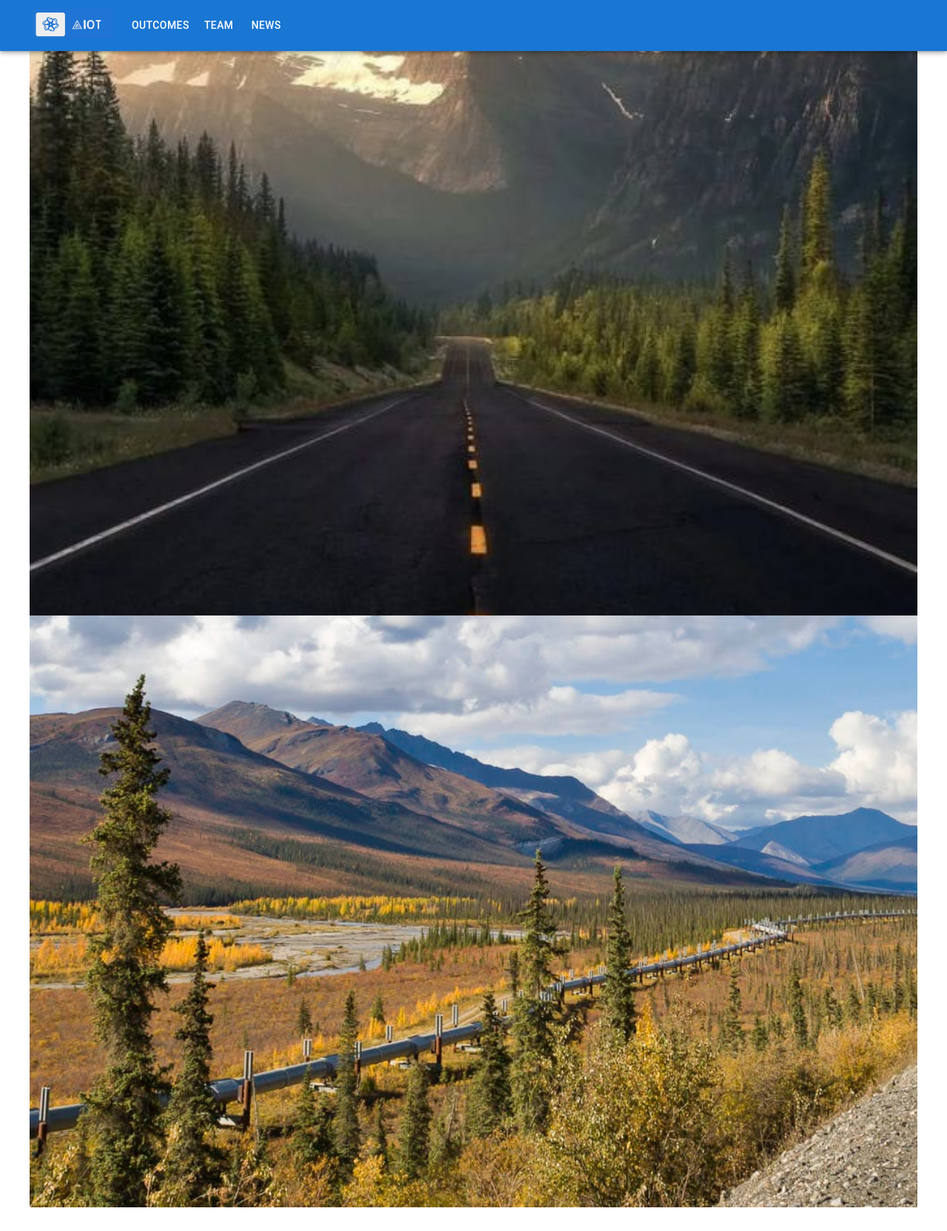
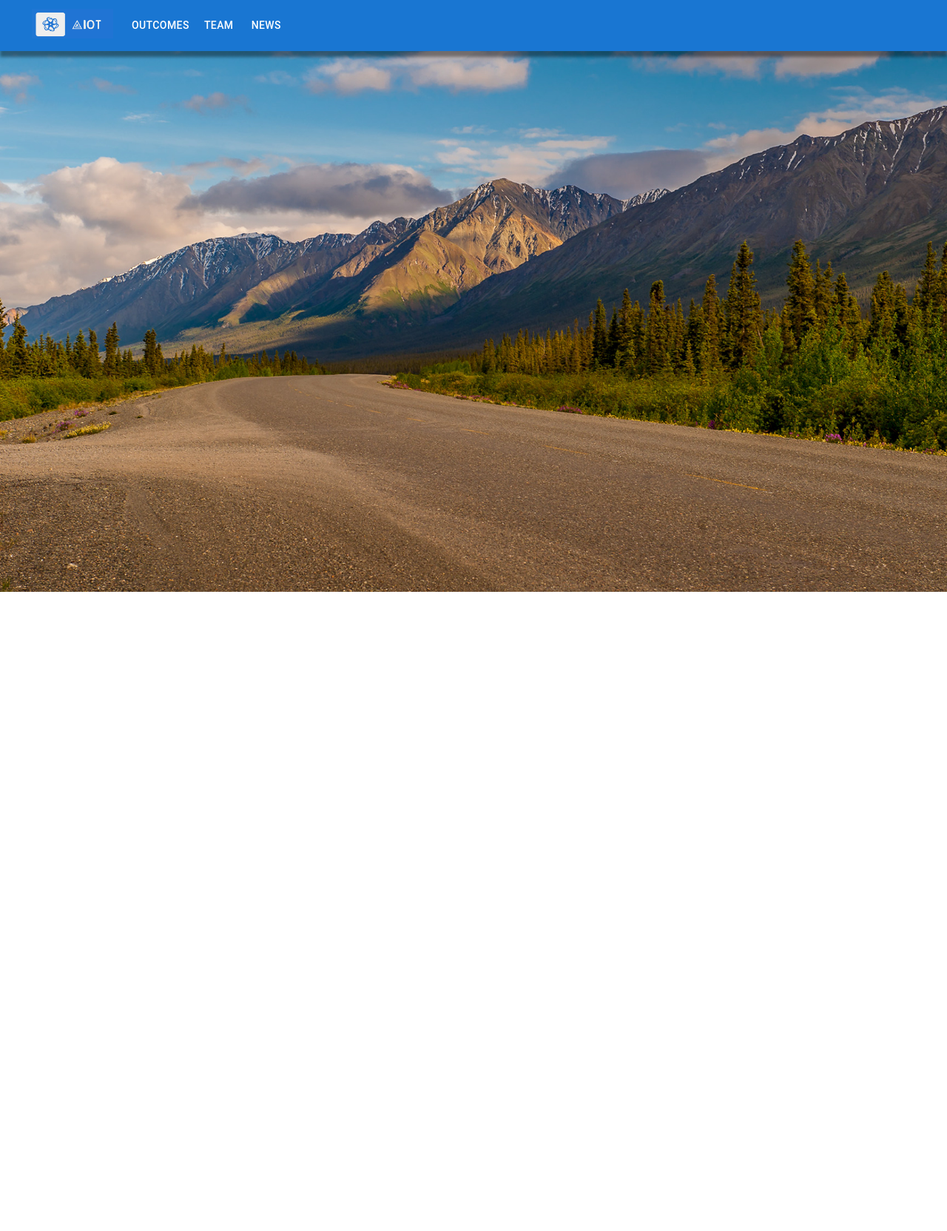
Before and after one commit to AIoTLabCPP/AIoT-Lab, a React (Vite) app: page / in a window 1280 px wide. Shown: the whole page at 74% size. After the commit the page ends 800 px from the top, so only its background shows below. Built offline with nearby package versions, Linux system fonts and the light colour scheme.

Commit message:
fixed image/nav bar changes

```diff
--- a/src/App.css
+++ b/src/App.css
@@ -3,6 +3,7 @@
   margin: 0 auto;
   padding: 2rem 0 2rem 0;
   text-align: center;
+  background-color: white;
 }
 
 .logo {
@@ -42,10 +43,13 @@
 }
 
 .image {
-  background-image: url(./assets/mountain_road48.jpg);
-  background-size: 100%;
+  background-image: url(./assets/mountain_road61.jpg);
+  background-size: cover;
+  position: fixed;
+  top: 0;
+  left: 0;
   background-position: center;
   background-repeat: no-repeat;
-  width: 100%;
-  height: 50rem;
+  width: 100vw;
+  height: 100vh; /* Set height to 100% of the viewport height */
 }
--- a/src/App.jsx
+++ b/src/App.jsx
@@ -1,10 +1,7 @@
 import { useState } from 'react'
 import './App.css'
 import ResponsiveAppBar from './NavigationBar'
-// import BackgroundImage from './BackgroundImage'
 import Container from '@mui/material/Container';
-import backgroundImage from './assets/mountain_road62.jpg';
-
 
 function App() {
   const [count, setCount] = useState(0)
@@ -12,23 +9,11 @@ function App() {
   return (
     <>
       <ResponsiveAppBar /> {/* Include the ResponsiveAppBar component here */}
-      <div className='image'>
-      </div>
+      <div className='image'></div>
       <Container
         maxWidth="lg"
         style={{
-          backgroundImage: `url(${backgroundImage})`,
-          backgroundSize: 'cover', // Stretch the image to cover the entire container
-          backgroundPosition: 'center',
-          height: '100vh',
-          width: '100vw',
-          padding: 0, // Remove padding
-          margin: 0, // Remove margin
-          boxSizing: 'border-box', // Include padding and border in the element's total width and height
-          display: 'flex',
-          alignItems: 'center',
-          justifyContent: 'center',
-          textAlign: 'center',
+
         }}
       >
       </Container>
--- a/src/NavigationBar.jsx
+++ b/src/NavigationBar.jsx
@@ -33,7 +33,7 @@ function ResponsiveAppBar() {
   };
 
   return (
-    <AppBar position="fixed" style={{ top: 0, width: '100%'}}>
+    <AppBar position="fixed" style={{ top: 0, width: '100%', boxShadow: '0px 8px 4px rgba(0.5, 0.5, 0.5, 0.4)'}}>
       <Container maxWidth="xl">
         <Toolbar disableGutters>
         <button style={{ border: 'none', background: 'none', cursor: 'pointer', width: '130px'}}>
```
Also changed, not shown: src/BackgroundImage.jsx (deleted, +0 -42 lines).
